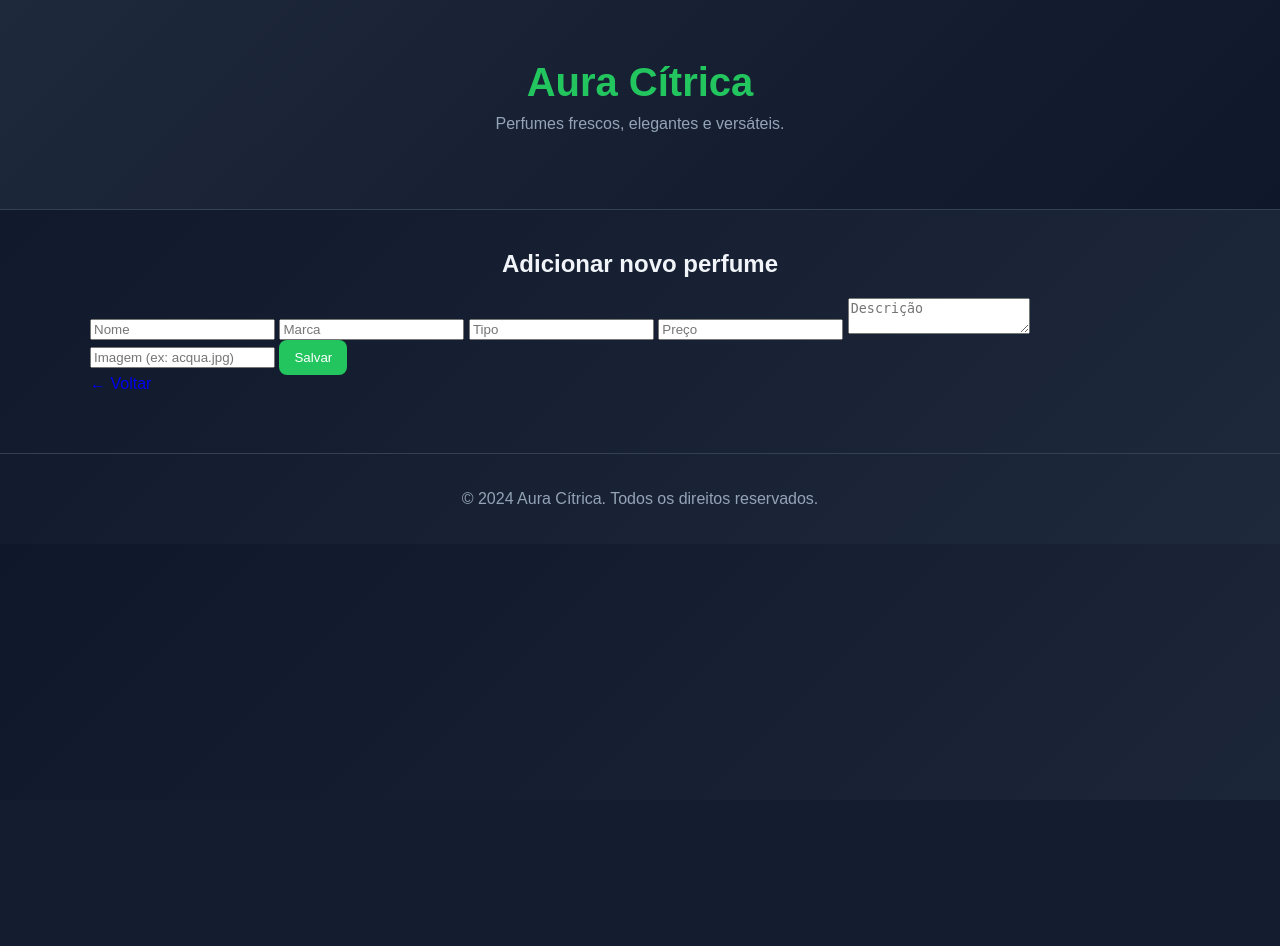
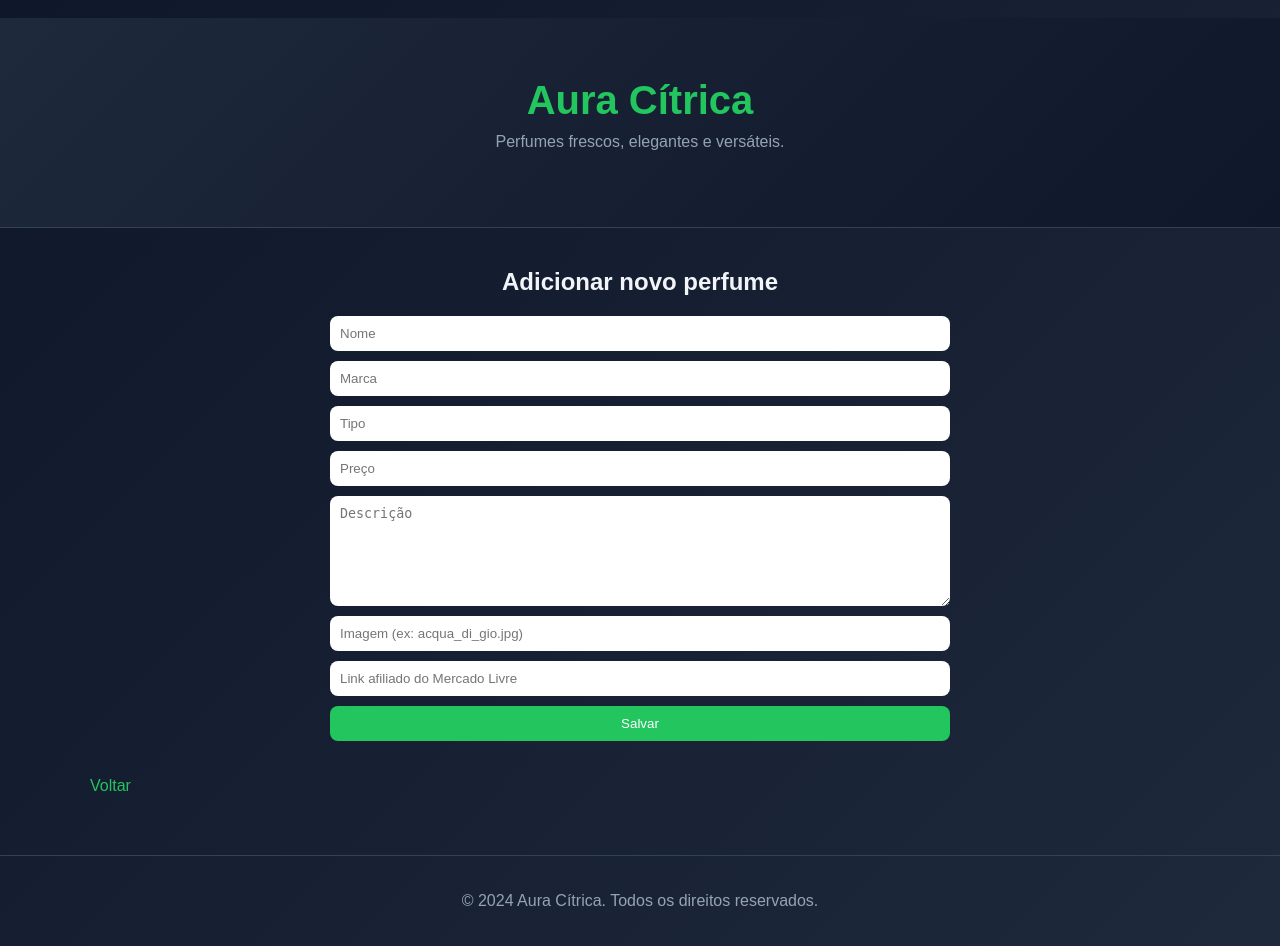
Before and after one commit to gabrielanbueno/perfume, a Flask app: template templates/adicionar.html in a window 1280 px wide. Before the commit the page ends 504 px from the top, so only its background shows below. Run offline with Flask 3, Linux system fonts and the light colour scheme; the template is opened without the code that fills it, so the values that code supplies are empty.

Commit message:
ALTERACAO

```diff
--- a/app.py
+++ b/app.py
@@ -1,18 +1,30 @@
 import sqlite3
 from flask import Flask, render_template, request, redirect, url_for
 
-#criação da aplocação
 app = Flask(__name__)
 
-#função auxiliar com o banco de dados
+
 def get_db_connection():
     conn = sqlite3.connect("perfumes.db")
     conn.row_factory = sqlite3.Row
     return conn
 
-# Escopo principal
+
+def garantir_colunas():
+    conn = get_db_connection()
+    colunas = conn.execute("PRAGMA table_info(perfumes)").fetchall()
+    nomes_colunas = [coluna["name"] for coluna in colunas]
+
+    if "link_compra" not in nomes_colunas:
+        conn.execute("ALTER TABLE perfumes ADD COLUMN link_compra TEXT")
+        conn.commit()
+
+    conn.close()
+
+
 @app.route("/")
 def index():
+    garantir_colunas()
     tipo = request.args.get("tipo")
     preco_min = request.args.get("preco_min")
 
@@ -33,9 +45,10 @@ def index():
     conn.close()
     return render_template("index.html", perfumes=perfumes)
 
-# Novo escopo
+
 @app.route("/perfume/<int:id>")
 def detalhe_perfume(id):
+    garantir_colunas()
     conn = get_db_connection()
     perfume = conn.execute(
         "SELECT * FROM perfumes WHERE id = ?", (id,)
@@ -43,9 +56,10 @@ def detalhe_perfume(id):
     conn.close()
     return render_template("perfume.html", perfume=perfume)
 
-#Escopo (pós) database
+
 @app.route("/adicionar", methods=["GET", "POST"])
 def adicionar():
+    garantir_colunas()
     if request.method == "POST":
         nome = request.form["nome"]
         marca = request.form["marca"]
@@ -53,10 +67,15 @@ def adicionar():
         preco = request.form["preco"]
         descricao = request.form["descricao"]
         imagem = request.form["imagem"]
+        link_compra = request.form["link_compra"]
 
         conn = get_db_connection()
         conn.execute(
-            "INSERT INTO perfumes (nome, marca, tipo, preco, descricao, imagem) VALUES (?, ?, ?, ?, ?, ?)", (nome, marca, tipo, preco, descricao, imagem)
+            """
+            INSERT INTO perfumes (nome, marca, tipo, preco, descricao, imagem, link_compra)
+            VALUES (?, ?, ?, ?, ?, ?, ?)
+            """,
+            (nome, marca, tipo, preco, descricao, imagem, link_compra)
         )
         conn.commit()
         conn.close()
@@ -64,7 +83,7 @@ def adicionar():
         return redirect(url_for("index"))
     return render_template("adicionar.html")
 
-#Deletar
+
 @app.route("/deletar/<int:id>")
 def deletar(id):
     conn = get_db_connection()
@@ -73,5 +92,6 @@ def deletar(id):
     conn.close()
     return redirect(url_for("index"))
 
+
 if __name__ == "__main__":
     app.run(debug=True)
--- a/static/style.css
+++ b/static/style.css
@@ -1,4 +1,3 @@
-/* Reset básico */
 body {
     margin: 0;
     font-family: Arial, sans-serif;
@@ -6,35 +5,46 @@ body {
     color: #f1f5f9;
 }
 
-/* Container geral */
 .container {
     max-width: 1100px;
     margin: auto;
     padding: 20px;
 }
 
-/* Título */
 h2 {
     text-align: center;
     margin-bottom: 20px;
 }
 
-/* Formulário */
-.filtro {
+.filtro,
+.formulario {
     display: flex;
     gap: 10px;
     justify-content: center;
     margin-bottom: 20px;
 }
 
+.formulario {
+    max-width: 620px;
+    margin-left: auto;
+    margin-right: auto;
+    flex-direction: column;
+}
+
 .filtro select,
-.filtro input {
+.filtro input,
+.formulario input,
+.formulario textarea {
     padding: 10px;
     border-radius: 8px;
     border: none;
 }
 
-/* Botões */
+.formulario textarea {
+    min-height: 110px;
+    resize: vertical;
+}
+
 button {
     padding: 10px 15px;
     border: none;
@@ -49,14 +59,31 @@ button:hover {
     background: #16a34a;
 }
 
-/* Grid */
+.botao-compra {
+    display: inline-block;
+    margin-bottom: 8px;
+    background: #f59e0b;
+}
+
+.botao-compra:hover {
+    background: #d97706;
+}
+
+.botao-excluir {
+    background: #ef4444;
+}
+
+.botao-excluir:hover {
+    background: #dc2626;
+}
+
 .grid {
     display: grid;
     grid-template-columns: repeat(auto-fit, minmax(250px, 1fr));
     gap: 20px;
+    margin-top: 20px;
 }
 
-/* Card */
 .card {
     background: #1e293b;
     border-radius: 16px;
@@ -69,18 +96,37 @@ button:hover {
     transform: translateY(-5px);
 }
 
-/* Imagem */
 .card img {
     width: 100%;
     border-radius: 12px;
     margin-bottom: 10px;
 }
 
-/* Links */
 a {
     text-decoration: none;
 }
-/* HEADER */
+
+.link-voltar {
+    display: inline-block;
+    margin-top: 16px;
+    color: #22c55e;
+}
+
+.detalhe {
+    display: grid;
+    grid-template-columns: minmax(240px, 380px) 1fr;
+    gap: 30px;
+    align-items: start;
+    background: #1e293b;
+    border-radius: 16px;
+    padding: 24px;
+}
+
+.detalhe img {
+    width: 100%;
+    border-radius: 12px;
+}
+
 .header {
     text-align: center;
     padding: 40px 20px;
@@ -98,6 +144,7 @@ a {
     margin-top: 10px;
     color: #94a3b8;
 }
+
 footer {
     text-align: center;
     padding: 20px;
@@ -105,3 +152,14 @@ footer {
     color: #94a3b8;
     border-top: 1px solid #334155;
 }
+
+@media (max-width: 700px) {
+    .filtro,
+    .detalhe {
+        grid-template-columns: 1fr;
+    }
+
+    .filtro {
+        flex-direction: column;
+    }
+}
--- a/templates/adicionar.html
+++ b/templates/adicionar.html
@@ -4,7 +4,7 @@
 
 <h2>Adicionar novo perfume</h2>
 
-<form method="post">
+<form class="formulario" method="post">
     <input type="text" name="nome" placeholder="Nome" required>
 
     <input type="text" name="marca" placeholder="Marca" required>
@@ -15,11 +15,13 @@
 
     <textarea name="descricao" placeholder="Descrição"></textarea>
 
-    <input type="text" name="imagem" placeholder="Imagem (ex: acqua.jpg)">
+    <input type="text" name="imagem" placeholder="Imagem (ex: acqua_di_gio.jpg)">
+
+    <input type="url" name="link_compra" placeholder="Link afiliado do Mercado Livre">
 
     <button type="submit">Salvar</button>
 </form>
 
-<a href="/">← Voltar</a>
+<a href="{{ url_for('index') }}" class="link-voltar">Voltar</a>
 
 {% endblock %}
```
Also changed, not shown: init_db.py (+18 -8 lines), templates/base.html (+5 -5 lines), templates/index.html (+9 -6 lines), templates/perfume.html (added, +35 -0 lines).
